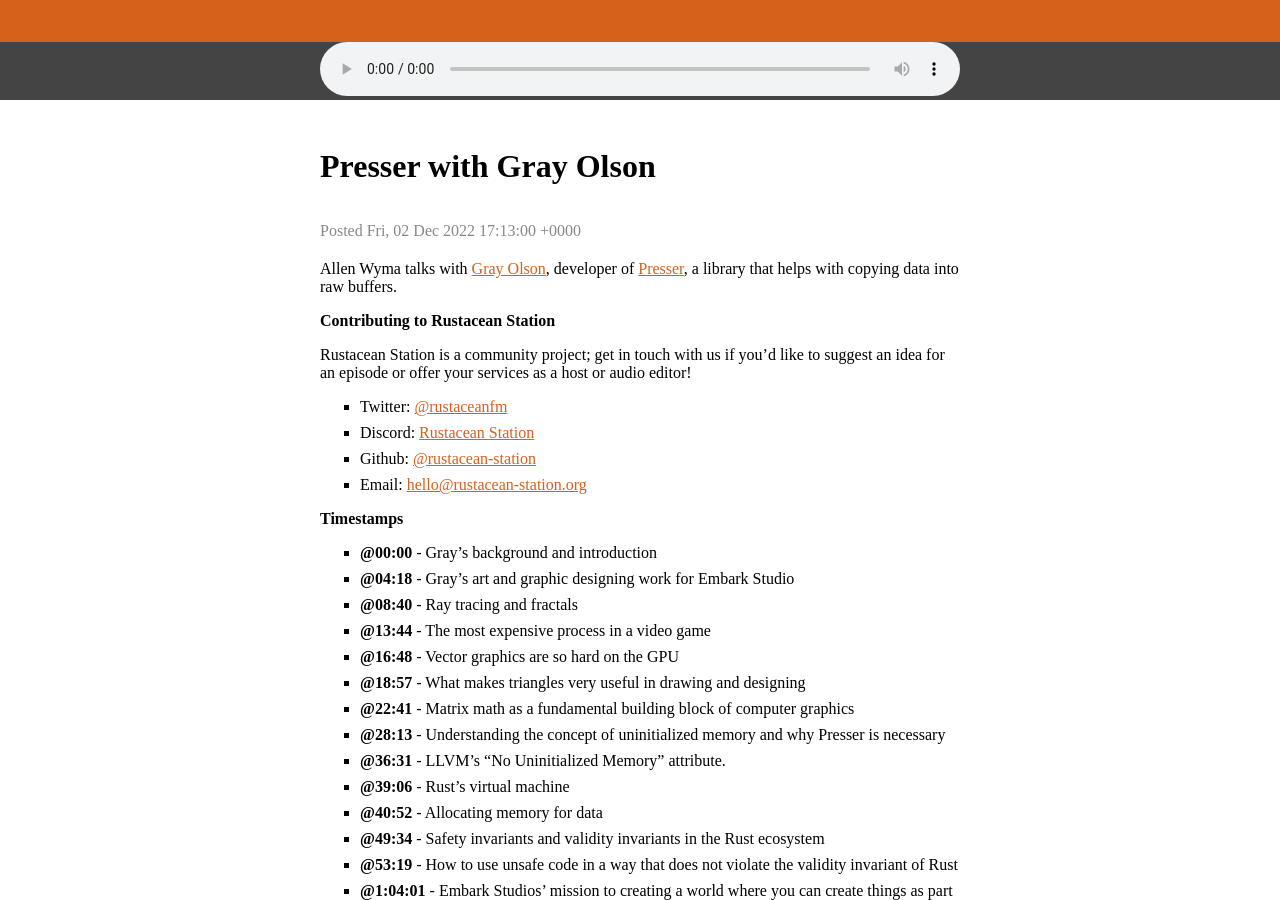
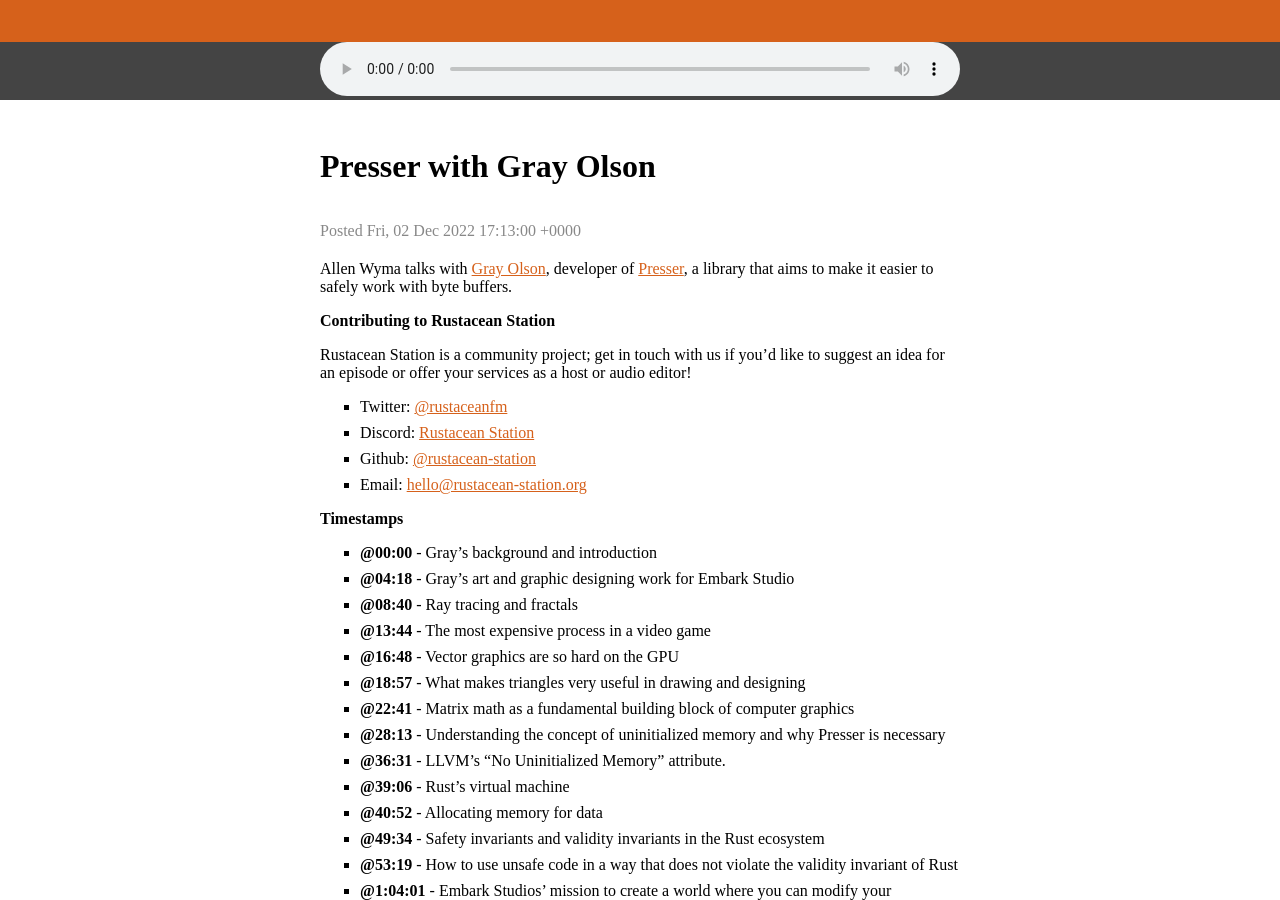
Before and after one commit to rustacean-station/rustacean-station.org, a Jekyll site: the page built from _episodes/interviews/2022-12-02-gray-olson.md, in a window 1280 px wide and 900 px high, scrolled down 403 px. Built offline with Jekyll 4.4.1, drawn with Linux system fonts in a browser that asks for light colours; some of the changed text lies outside the part shown.

Commit message:
update timestamps and description

```diff
--- a/_episodes/interviews/2022-12-02-gray-olson.md
+++ b/_episodes/interviews/2022-12-02-gray-olson.md
@@ -6,7 +6,7 @@
 length: "68409887"
 #reddit: (leave blank on initial publish, amend with link and uncomment this line after Reddit thread has been posted)
 ---
-Allen Wyma talks with [Gray Olson](https://www.grayolson.me/), developer of [Presser](https://github.com/EmbarkStudios/presser), a library that helps with copying data into raw buffers.
+Allen Wyma talks with [Gray Olson](https://www.grayolson.me/), developer of [Presser](https://github.com/EmbarkStudios/presser), a library that aims to make it easier to safely work with byte buffers.
 
 ## Contributing to Rustacean Station
 
@@ -31,7 +31,7 @@
 - [@40:52] - Allocating memory for data
 - [@49:34] - Safety invariants and validity invariants in the Rust ecosystem
 - [@53:19] - How to use unsafe code in a way that does not violate the validity invariant of Rust
-- [@1:04:01] - Embark Studios' mission to creating a world where you can create things as part of the experience of playing
+- [@1:04:01] - Embark Studios' mission to create a world where you can modify your environment as part of the experience of playing
 - [@1:07:27] - Embark Studio's Rust game projects
 - [@1:09:08] - Parting thoughts
 
```
